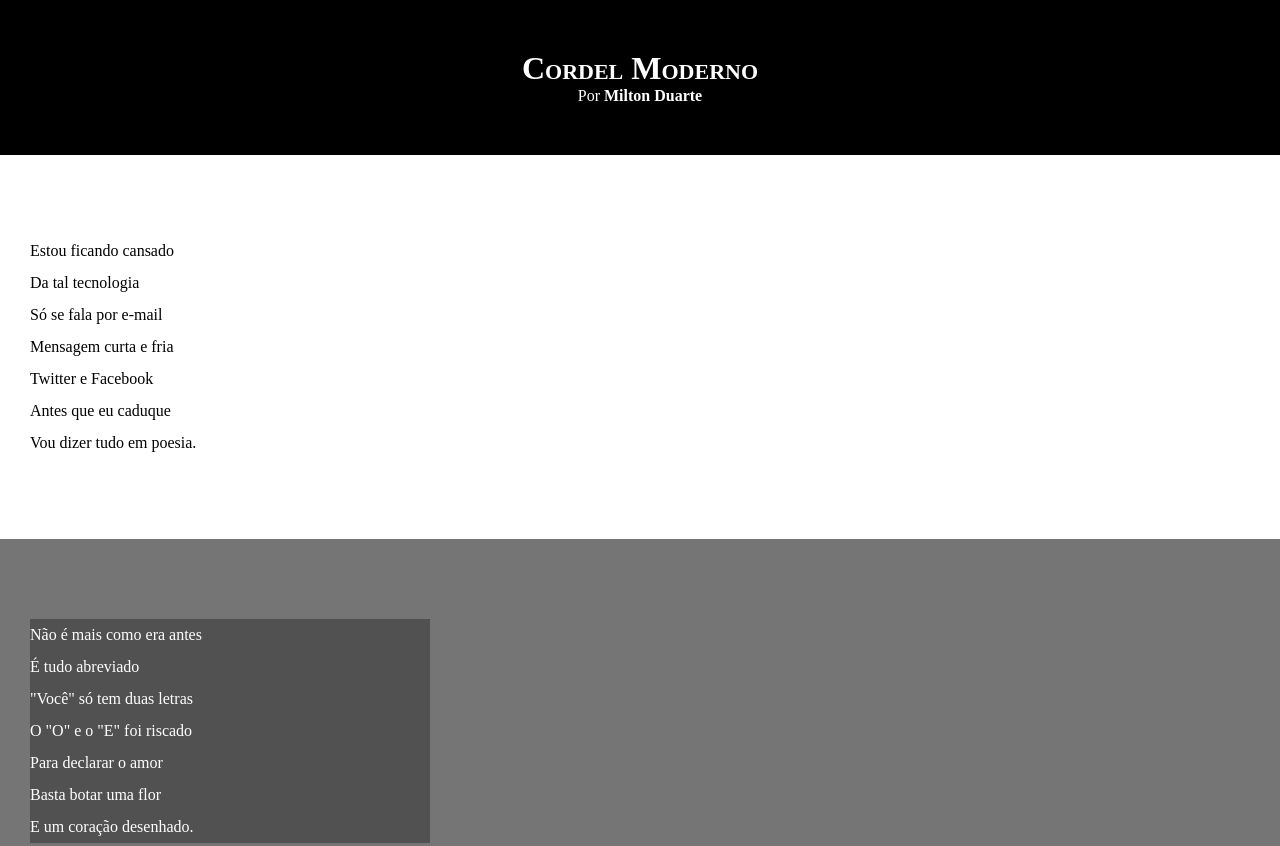
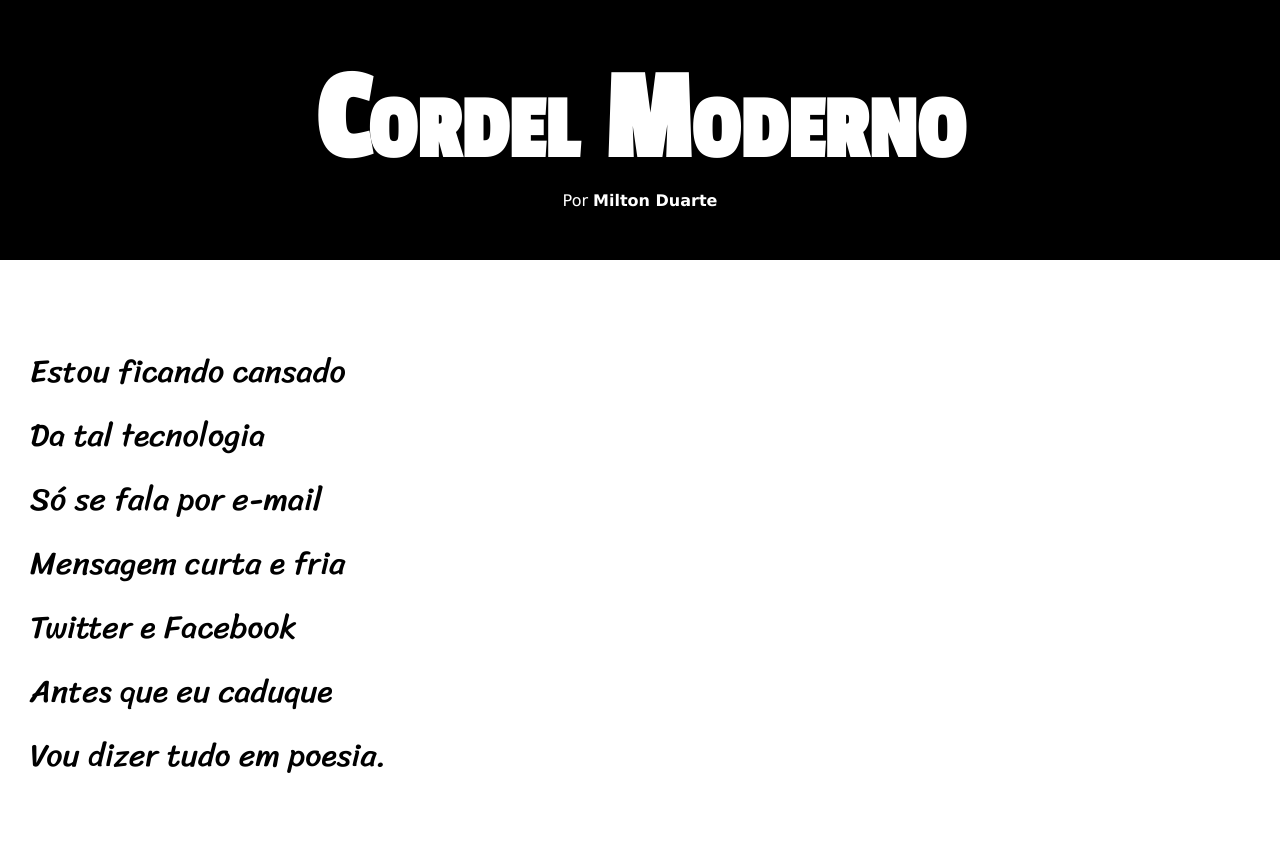
Before and after one commit to JoseAugusto7/Estudos-CursoEmVideo, a plain HTML site: page Html-Css/modulo-3/Desafio012/index.html in a window 1280 px wide. Shown: the top 846 px of the page. Drawn offline with Linux system fonts and the light colour scheme.

Commit message:
Colocando as fontes

```diff
--- a/Html-Css/modulo-3/Desafio012/estilo/style.css
+++ b/Html-Css/modulo-3/Desafio012/estilo/style.css
@@ -1,4 +1,12 @@
 @charset "UTF-8";
+
+@import url('https://fonts.googleapis.com/css2?family=Passion+One&family=Sriracha&display=swap');
+
+:root {
+    --fonte1: Verdana, Geneva, Tahoma, sans-serif;
+    --fonte2: 'Passion One', cursive;
+    --fonte3: 'Sriracha', cursive;
+}
 
 * {
     padding: 0px;
@@ -7,6 +15,7 @@
 
 html, body {
     min-height: 100vh;
+    font-family: var(--fonte1);
 }
 
 header {
@@ -18,6 +27,8 @@ header {
 header > h1 {
     font-variant: small-caps;
     padding-top: 50px;
+    font-family: var(--fonte2);
+    font-size: 10vw;
 }
 
 header > p {
@@ -47,7 +58,8 @@ main > section.imagem {
 
 main > section.imagem > p {
     background-color: rgba(0, 0, 0, 0.304);
-    width: 400px;
+    display: inline-block;
+    padding: 5px;
 }
 
 section {
@@ -55,6 +67,8 @@ section {
     padding-bottom: 10vh;
     line-height: 2em;
     padding-left: 30px;
+    font-family: var(--fonte3);
+    font-size: 2.5vw;
 }
 
 footer {
```
